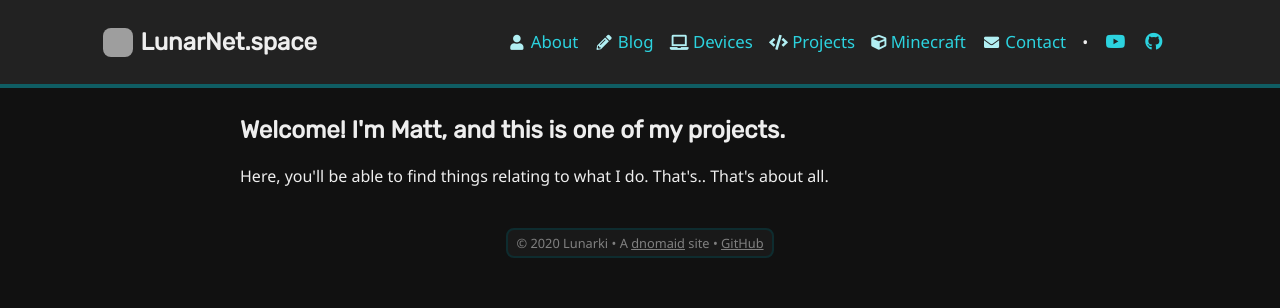
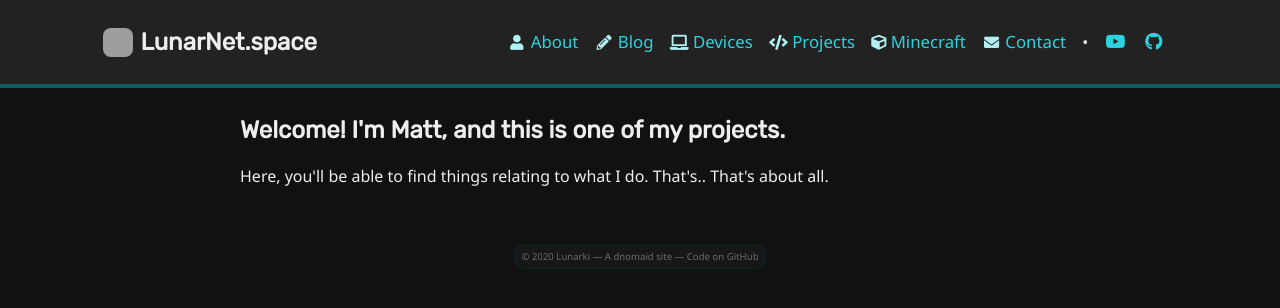
Before and after one commit to SharaNara/SharaNara.github.io, a Jekyll site: the page built from pages/index.html, in a window 1280 px wide. Shown: the top 308 px of the page. Built offline with Jekyll 4.4.1, drawn with Linux system fonts in a browser that asks for light colours; grey boxes are pictures that could not be loaded.

Commit message:
Make footer less prominent + fix up nav

```diff
--- a/_includes/foot.html
+++ b/_includes/foot.html
@@ -5,11 +5,11 @@
   </script>
   Lunarki
 
-  &bull;
+  &mdash;
 
   A <a href="https://dnomaid.co.uk">dnomaid</a> site
 
-  &bull;
+  &mdash;
 
-  <a href="https://github.com/Lunarki/Lunarki.github.io">GitHub</a>
+  <a href="https://github.com/Lunarki/Lunarki.github.io">Code on GitHub</a>
 </p>
--- a/_includes/header.html
+++ b/_includes/header.html
@@ -11,7 +11,7 @@
     <a href="/blog/" {% if page.url contains 'blog' or page.url contains 'post' or page.layout == 'post' %}class="c"{% endif %}><i class="fas fa-fw fa-pencil-alt"></i> Blog</a>
     <a href="/devices/" {% if page.url contains 'device' %}class="c"{% endif %}><i class="fas fa-fw fa-laptop"></i> Devices</a>
     <a href="/projects/" {% if page.url contains 'projects' %}class="c"{% endif %}><i class="fas fa-fw fa-code"></i> Projects</a>
-    <a href="/mc/" {% if page.url contains 'projects' %}class="c"{% endif %}><i class="fas fa-cube"></i> Minecraft</a>
+    <a href="/mc/" {% if page.url contains 'mc' %}class="c"{% endif %}><i class="fas fa-cube"></i> Minecraft</a>
     <a href="/contact/" {% if page.url contains 'contact' %}class="c"{% endif %}><i class="fas fa-fw fa-envelope"></i> Contact</a>
 
     <span id="nav-divider">&bull;</span>
--- a/css/_footer.scss
+++ b/css/_footer.scss
@@ -1,20 +1,21 @@
 footer {
-  max-width: 20em;
+  max-width: 25em;
   margin: 0 auto;
   margin-bottom: 16px;
   background-color: $secondary;
-  border: 2px solid darken($main, 35%);
+  border: 2px solid darken($main, 40%);
   border-radius: 8px;
   padding: 4px;
   text-align: center;
-  opacity: 0.5;
-  margin-top: 16px;
-  font-size: 0.8em;
+  opacity: 0.4;
+  margin-top: 32px;
+  font-size: 0.6em;
   cursor: default;
-  transition: opacity 0.2s ease;
+  transition: opacity 0.2s ease, transform 0.2s ease-out;
 
   &:hover {
     opacity: 1;
+    transform: scale(1.1);
   }
 
   p {
@@ -23,9 +24,10 @@ footer {
 
     a {
       color: inherit;
+      text-decoration: none;
 
       &:hover {
-        text-decoration: none;
+        text-decoration: underline;
       }
     }
   }
--- a/css/_header.scss
+++ b/css/_header.scss
@@ -31,7 +31,7 @@ header {
       text-decoration: none;
       color: $main;
       font-size: 1.05em;
-      border-bottom: 0 solid darken($main, 30%);
+      border-bottom: 0px solid darken($main, 30%);
 
 
 
@@ -46,7 +46,8 @@ header {
 
     a:hover,
     a.c {
-      font-weight: bold;
+      // font-weight: bold;
+      border-bottom: 2px solid darken($main, 30%);
     }
 
     a.social {
```
